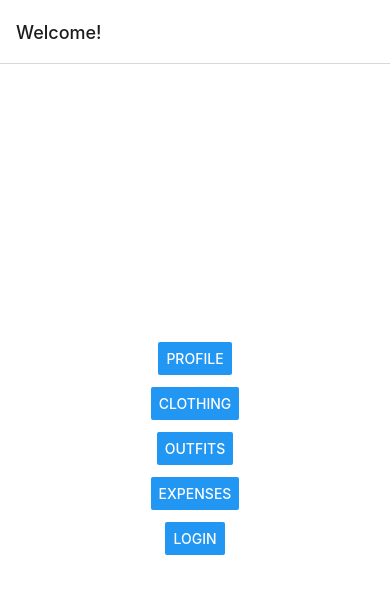
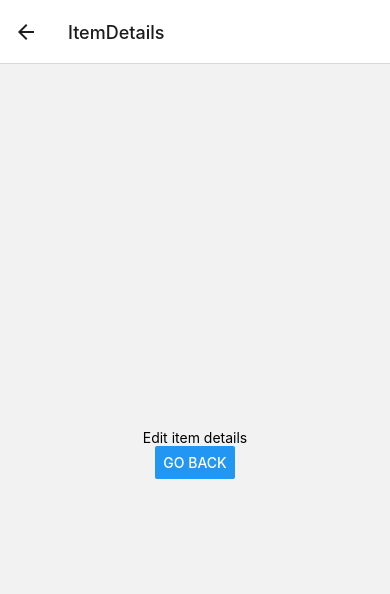
Before and after one commit to GitYaw/Voguify-GDSC, a React Native app: screen /ItemDetails in a window 390 px wide. Shown: the top 594 px of the page. Built offline with nearby package versions, Linux system fonts and the light colour scheme.

Commit message:
Create views for adding and editing items

```diff
--- a/App.js
+++ b/App.js
@@ -7,6 +7,8 @@ import ClothingView from './pages/ClothingView';
 import OutfitsView from './pages/OutfitsView';
 import ExpensesView from './pages/ExpensesView';
 import LoginView from './pages/LoginView'
+import NewItemView from './pages/NewItemView'
+import ItemDetailsView from './pages/ItemDetailsView'
 
 const Stack = createNativeStackNavigator();
 
@@ -15,12 +17,13 @@ export default function App() {
     <NavigationContainer>
       <Stack.Navigator>
         <Stack.Screen name="Home" component={HomeScreen} options={{ title: 'Welcome!' }} />
+        <Stack.Screen name="Login" component={LoginView} />
         <Stack.Screen name="Profile" component={ProfileView} />
         <Stack.Screen name="Clothing" component={ClothingView} />
+        <Stack.Screen name="NewItem" component={NewItemView} />
+        <Stack.Screen name="ItemDetails" component={ItemDetailsView} />
         <Stack.Screen name="Outfits" component={OutfitsView} />
         <Stack.Screen name="Expenses" component={ExpensesView} />
-
-        <Stack.Screen name="Login" component={LoginView}></Stack.Screen>
       </Stack.Navigator>
     </NavigationContainer>
   );
@@ -43,10 +46,19 @@ const HomeScreen = ({ navigation }) => {
   return (
     <View style={styles.container}>
       <View style={styles.buttonContainer}>
+        <Button title="Login" onPress={() => navigation.navigate('Login')} />
+      </View>
+      <View style={styles.buttonContainer}>
         <Button title="Profile" onPress={() => navigation.navigate('Profile')} />
       </View>
       <View style={styles.buttonContainer}>
         <Button title="Clothing" onPress={() => navigation.navigate('Clothing')} />
+      </View>
+      <View style={styles.buttonContainer}>
+        <Button title="New Item" onPress={() => navigation.navigate('NewItem')} />
+      </View>
+      <View style={styles.buttonContainer}>
+        <Button title="Item Details" onPress={() => navigation.navigate('ItemDetails')} />
       </View>
       <View style={styles.buttonContainer}>
         <Button title="Outfits" onPress={() => navigation.navigate('Outfits')} />
@@ -54,9 +66,6 @@ const HomeScreen = ({ navigation }) => {
       <View style={styles.buttonContainer}>
         <Button title="Expenses" onPress={() => navigation.navigate('Expenses')} />
       </View>
-      <View style={styles.buttonContainer}>
-        <Button title="Login" onPress={() => navigation.navigate('Login')} />
-      </View>
     </View>
   );
 };
--- /dev/null
+++ b/pages/ItemDetailsView.js
@@ -0,0 +1,25 @@
+import * as React from 'react';
+import { StyleSheet, Text, View, Button } from 'react-native';
+
+const ItemDetailsView = ({ navigation, route }) => {
+
+    return (
+        <View style={styles.container}>
+            <Text>Edit item details</Text>
+            <Button
+                title="Go Back"
+                onPress={() => navigation.goBack()}
+            />
+        </View>
+    );
+};
+
+const styles = StyleSheet.create({
+    container: {
+        flex: 1,
+        justifyContent: 'center',
+        alignItems: 'center',
+    },
+});
+
+export default ItemDetailsView;
--- /dev/null
+++ b/pages/NewItemView.js
@@ -0,0 +1,25 @@
+import * as React from 'react';
+import { StyleSheet, Text, View, Button } from 'react-native';
+
+const NewItemView = ({ navigation, route }) => {
+
+    return (
+        <View style={styles.container}>
+            <Text>Add an item</Text>
+            <Button
+                title="Go Back"
+                onPress={() => navigation.goBack()}
+            />
+        </View>
+    );
+};
+
+const styles = StyleSheet.create({
+    container: {
+        flex: 1,
+        justifyContent: 'center',
+        alignItems: 'center',
+    },
+});
+
+export default NewItemView;
```
